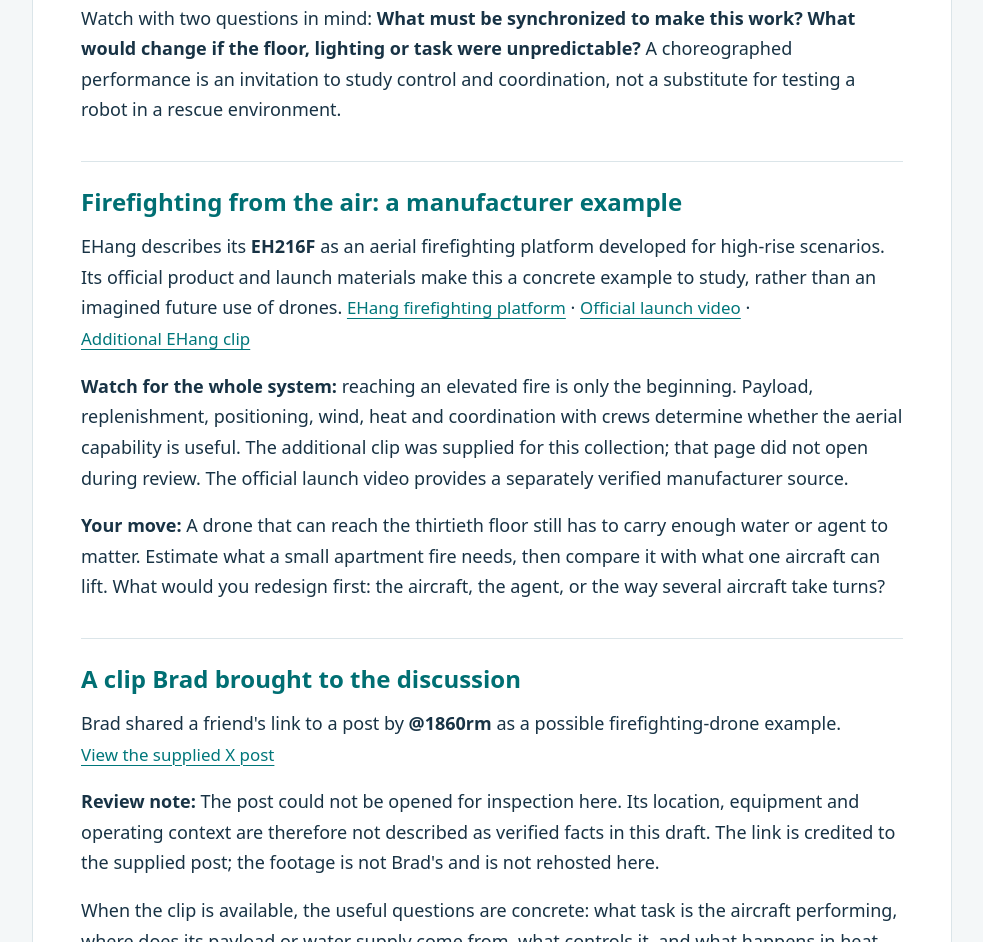
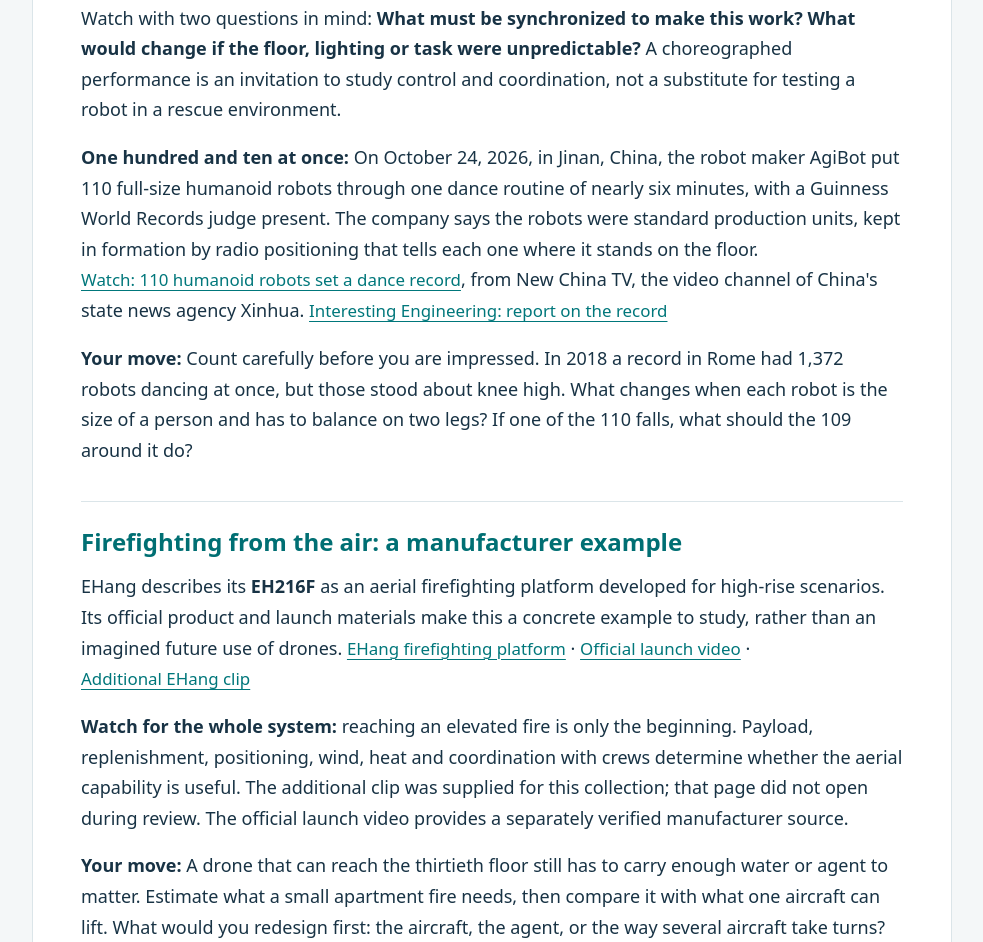
Before and after one commit to bradleyj923/robotics-for-human-safety, a plain HTML site: page listen-and-watch.html in a window 1280 px wide. Shown: the part 3742-4684 px from the top of the page, without its empty margins (148-1131 px from the left). Drawn offline with Linux system fonts and the light colour scheme.

Commit message:
Add the AgiBot 110-robot dance record to Listen and watch
Video from New China TV (Xinhua), publisher checked through YouTube
oEmbed, Nov 15, 2026.

Co-Authored-By: Claude Fable 5.2 <noreply@anthropic.com>

```diff
--- a/listen-and-watch.html
+++ b/listen-and-watch.html
@@ -27,6 +27,8 @@
 <p>Unitree&#x27;s own history describes its <strong>WuBot</strong> performance at the February 16, 2026 Spring Festival Gala, involving G1 and H2 humanoid robots. Its <a target="_blank" rel="noopener noreferrer" href="https://www.unitree.com/">official site</a> and <a target="_blank" rel="noopener noreferrer" href="https://www.unitree.com/mobile/about/">company timeline</a> provide a starting point for the performance and robot demonstrations.</p>
 <p><strong>Watch the performance:</strong> <a target="_blank" rel="noopener noreferrer" href="https://www.youtube.com/watch?v=dk8vx7F-ty4">WuBOT at the 2026 Spring Festival Gala</a>, posted by CGTN Español, a channel of the broadcaster that staged the gala. The caption is in Spanish; the performance needs no translation. The broadcaster credits it to Unitree Robotics of Hangzhou and the Tagou Martial Arts School of Henan: robots and young martial artists moving through the same routine, in time with each other.</p>
 <p>Watch with two questions in mind: <strong>What must be synchronized to make this work? What would change if the floor, lighting or task were unpredictable?</strong> A choreographed performance is an invitation to study control and coordination, not a substitute for testing a robot in a rescue environment.</p>
+<p><strong>One hundred and ten at once:</strong> On October 24, 2026, in Jinan, China, the robot maker AgiBot put 110 full-size humanoid robots through one dance routine of nearly six minutes, with a Guinness World Records judge present. The company says the robots were standard production units, kept in formation by radio positioning that tells each one where it stands on the floor. <a target="_blank" rel="noopener noreferrer" href="https://www.youtube.com/watch?v=DlSX7TIIApY">Watch: 110 humanoid robots set a dance record</a>, from New China TV, the video channel of China&#x27;s state news agency Xinhua. <a target="_blank" rel="noopener noreferrer" href="https://interestingengineering.com/ai-robotics/110-humanoid-robot-guinness-world-record-dance">Interesting Engineering: report on the record</a></p>
+<p><strong>Your move:</strong> Count carefully before you are impressed. In 2018 a record in Rome had 1,372 robots dancing at once, but those stood about knee high. What changes when each robot is the size of a person and has to balance on two legs? If one of the 110 falls, what should the 109 around it do?</p>
 <h3>Firefighting from the air: a manufacturer example</h3>
 <p>EHang describes its <strong>EH216F</strong> as an aerial firefighting platform developed for high-rise scenarios. Its official product and launch materials make this a concrete example to study, rather than an imagined future use of drones. <a target="_blank" rel="noopener noreferrer" href="https://www.ehang.com/ehang216f/">EHang firefighting platform</a> · <a target="_blank" rel="noopener noreferrer" href="https://www.ehang.com/video/show/349.html">Official launch video</a> · <a target="_blank" rel="noopener noreferrer" href="https://www.ehang.com/video/show/653.html">Additional EHang clip</a></p>
 <p><strong>Watch for the whole system:</strong> reaching an elevated fire is only the beginning. Payload, replenishment, positioning, wind, heat and coordination with crews determine whether the aerial capability is useful. The additional clip was supplied for this collection; that page did not open during review. The official launch video provides a separately verified manufacturer source.</p>
```
Also changed, not shown: src/guide.html (+2 -0 lines), 1 other file.
